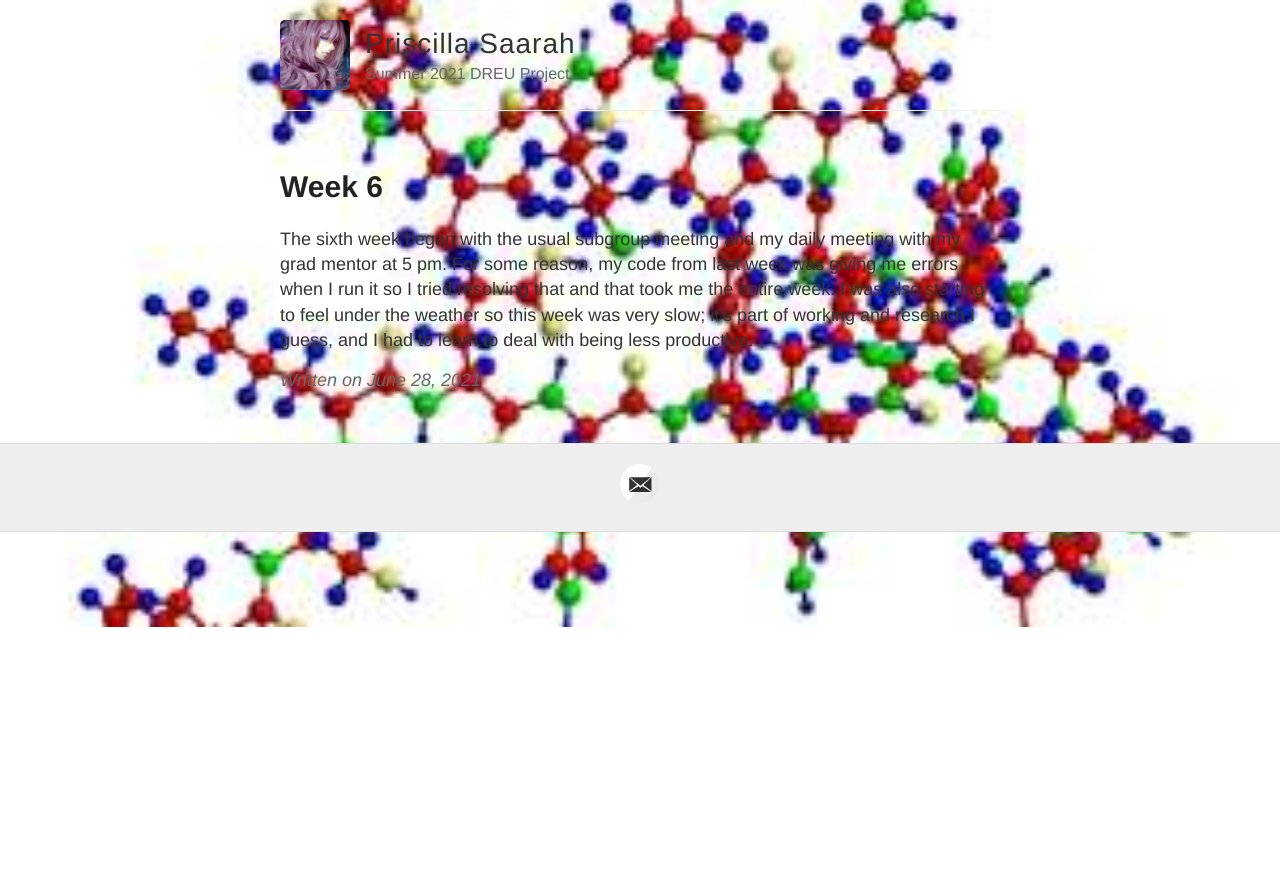
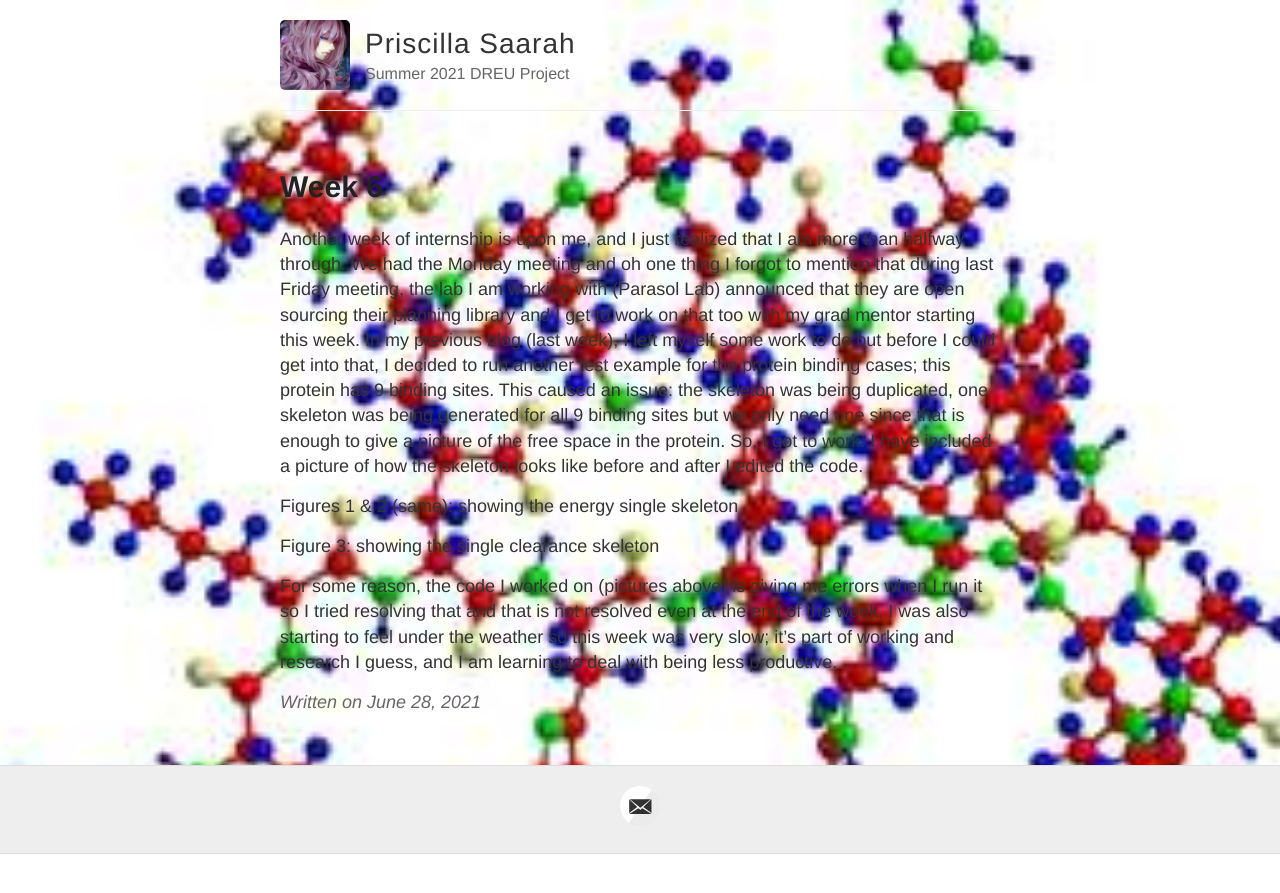
Before and after one commit to Ceella24/DREU21, a Jekyll site: the page built from _posts/2021-06-28-week6.md, in a window 1280 px wide. Shown: the top 893 px of the page. Built offline with Jekyll 4.4.1, drawn with Linux system fonts in a browser that asks for light colours.

Commit message:
Update 2021-06-28-week6.md

```diff
--- a/_posts/2021-06-28-week6.md
+++ b/_posts/2021-06-28-week6.md
@@ -3,4 +3,11 @@ layout: post
 title: Week 6
 ---
 
-The sixth week began with the usual subgroup meeting and my daily meeting with my grad mentor at 5 pm. For some reason, my code from last week was giving me errors when I run it so I tried resolving that and that took me the entire week. I was also starting to feel under the weather so this week was very slow; it's part of working and research I guess, and I had to learn to deal with being less productive.
+Another week of internship is upon me, and I just realized that I am more than halfway through. We had the Monday meeting and oh one thing I forgot to mention that during last Friday meeting, the lab I am working with (Parasol Lab) announced that they are open sourcing their planning library and I get to work on that too with my grad mentor starting this week.
+In my previous blog (last week), I left myself some work to do but before I could get into that, I decided to run another test example for the protein binding cases; this protein has 9 binding sites. This caused an issue: the skeleton was being duplicated, one skeleton was being generated for all 9 binding sites but we only need one since that is enough to give a picture of the free space in the protein. So, I got to work. I have included a picture of how the skeleton looks like before and after I edited the code.
+
+Figures 1 & 2 (same): showing the energy single skeleton
+
+Figure 3: showing the single clearance skeleton
+
+For some reason, the code I worked on (pictures above) is giving me errors when I run it so I tried resolving that and that is not resolved even at the end of the week. I was also starting to feel under the weather so this week was very slow; it's part of working and research I guess, and I am learning to deal with being less productive.
```
